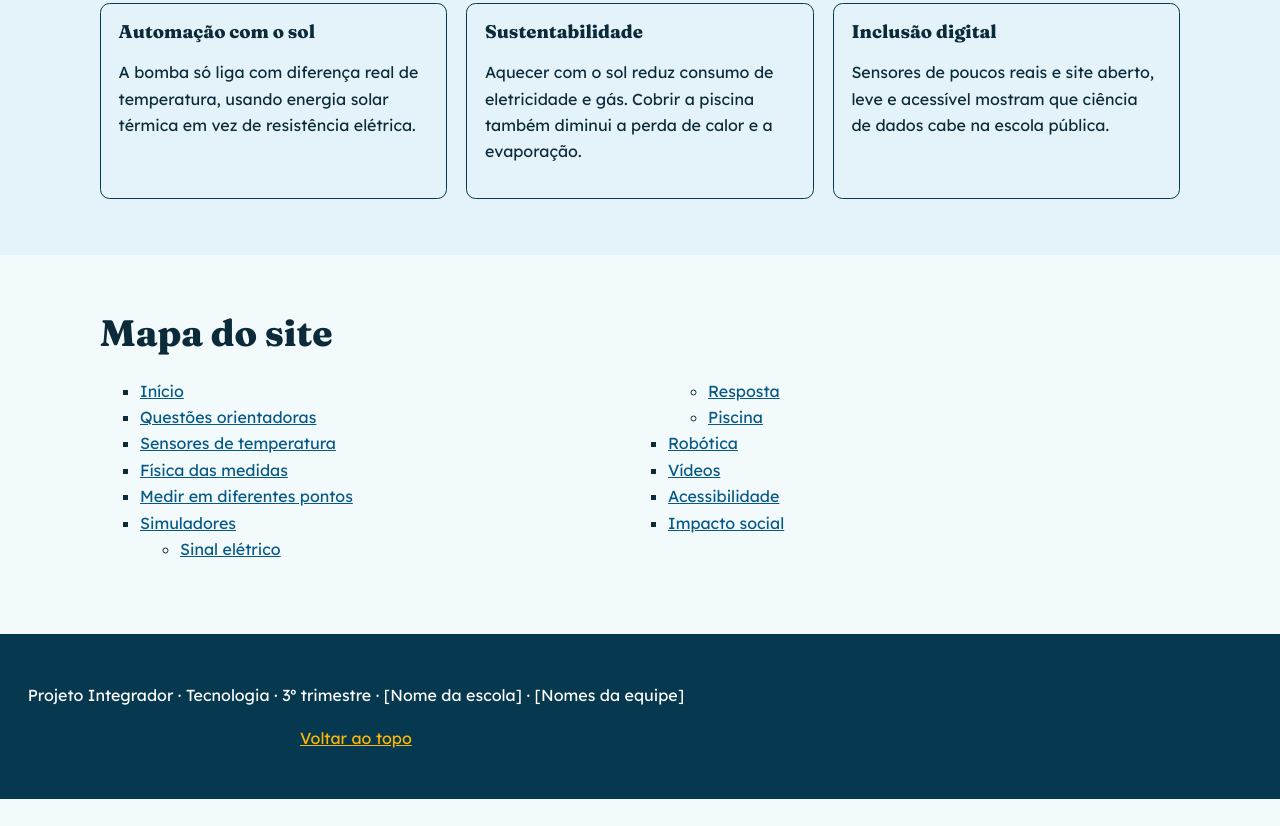
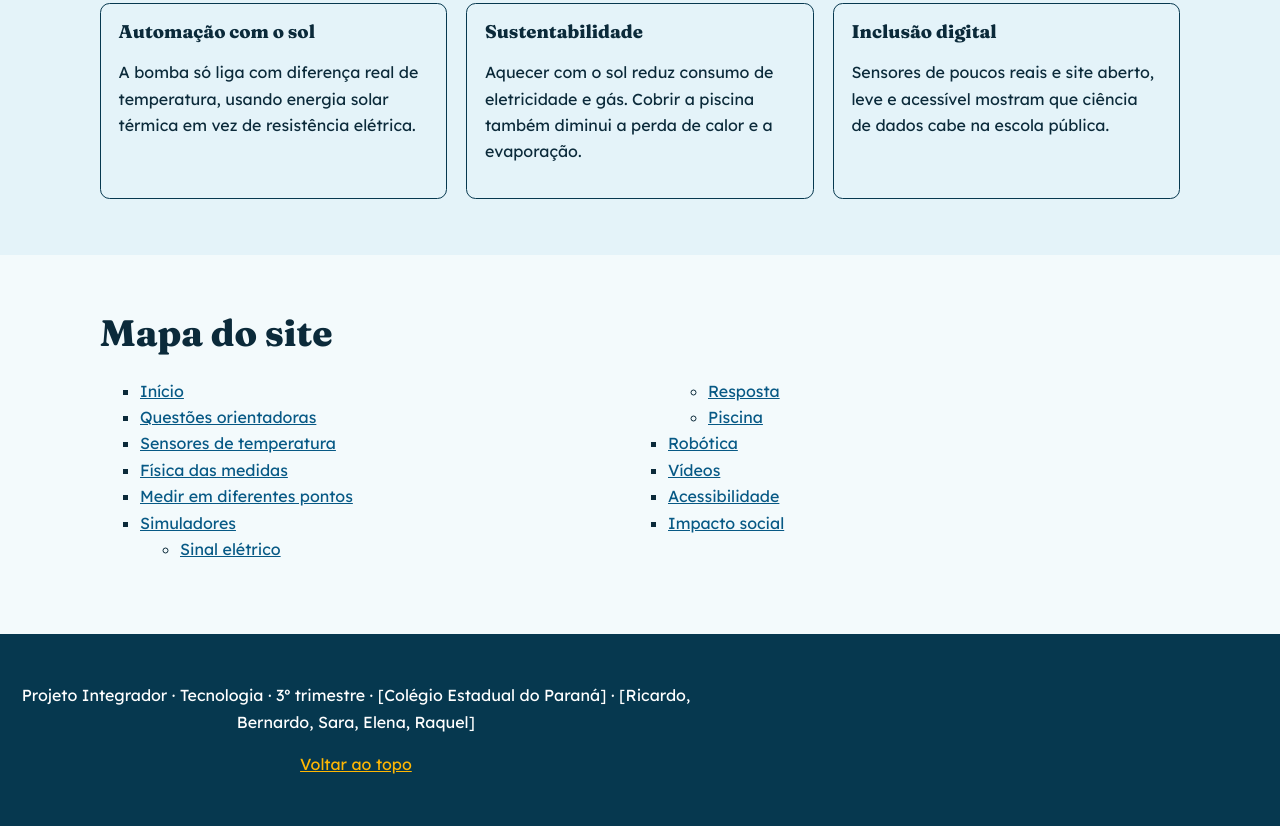
Before and after one commit to ricardorosenbengercabral-star/ifa3tri, a plain HTML site: page index.html in a window 1280 px wide. Shown: the part 7719-8545 px from the top of the page. Before the commit the page ends 8518 px from the top, so only its background shows below. Drawn offline with Linux system fonts and the light colour scheme.

Commit message:
Update footer with school and team names

```diff
--- a/index.html
+++ b/index.html
@@ -204,7 +204,7 @@ else if (tCol - tPisc &lt; 2.0) digitalWrite(BOMBA, LOW);  // desligar
 </section>
 </main>
 
-<footer><p>Projeto Integrador · Tecnologia · 3º trimestre · [Nome da escola] · [Nomes da equipe]</p><p><a href="#inicio">Voltar ao topo</a></p></footer>
+<footer><p>Projeto Integrador · Tecnologia · 3º trimestre · [Colégio Estadual do Paraná] · [Ricardo, Bernardo, Sara, Elena, Raquel]</p><p><a href="#inicio">Voltar ao topo</a></p></footer>
 
 <div vw class="enabled"><div vw-access-button class="active"></div><div vw-plugin-wrapper><div class="vw-plugin-top-wrapper"></div></div></div>
 <script src="https://vlibras.gov.br/app/vlibras-plugin.js"></script>
```
